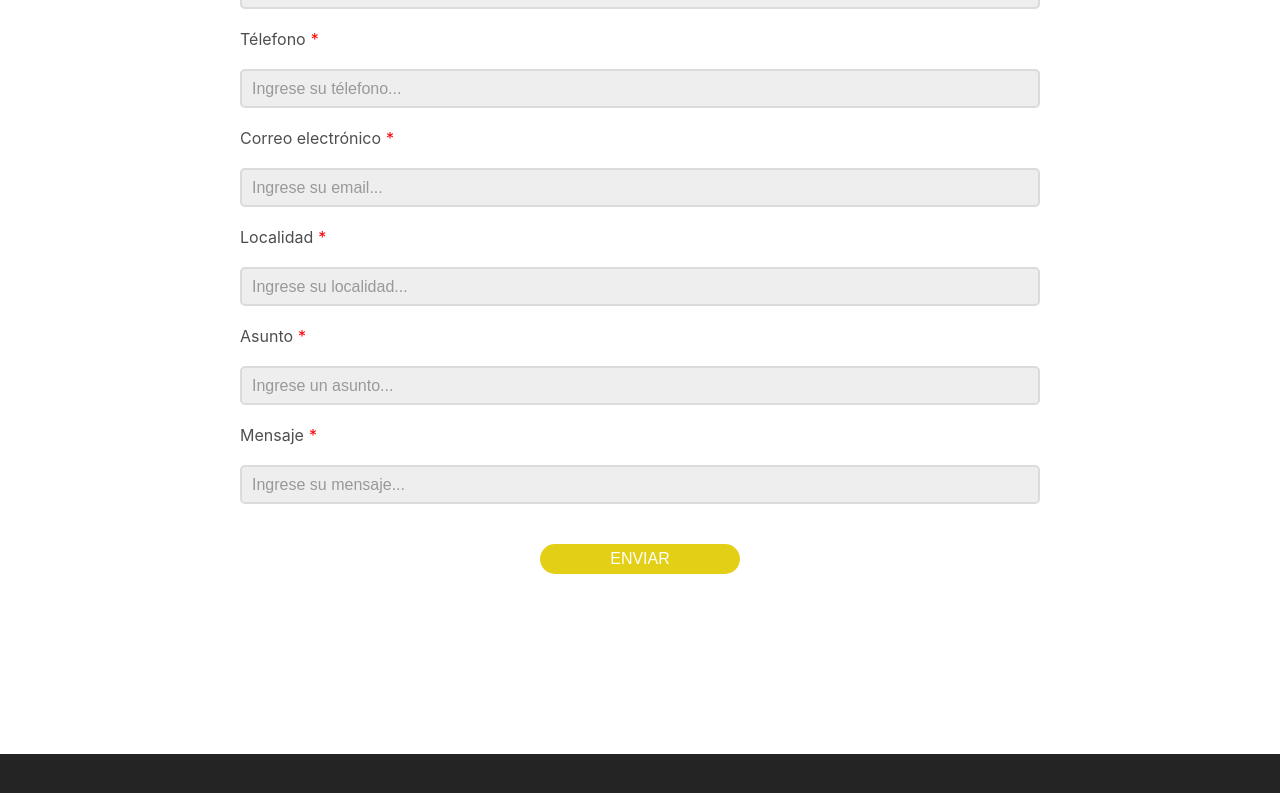
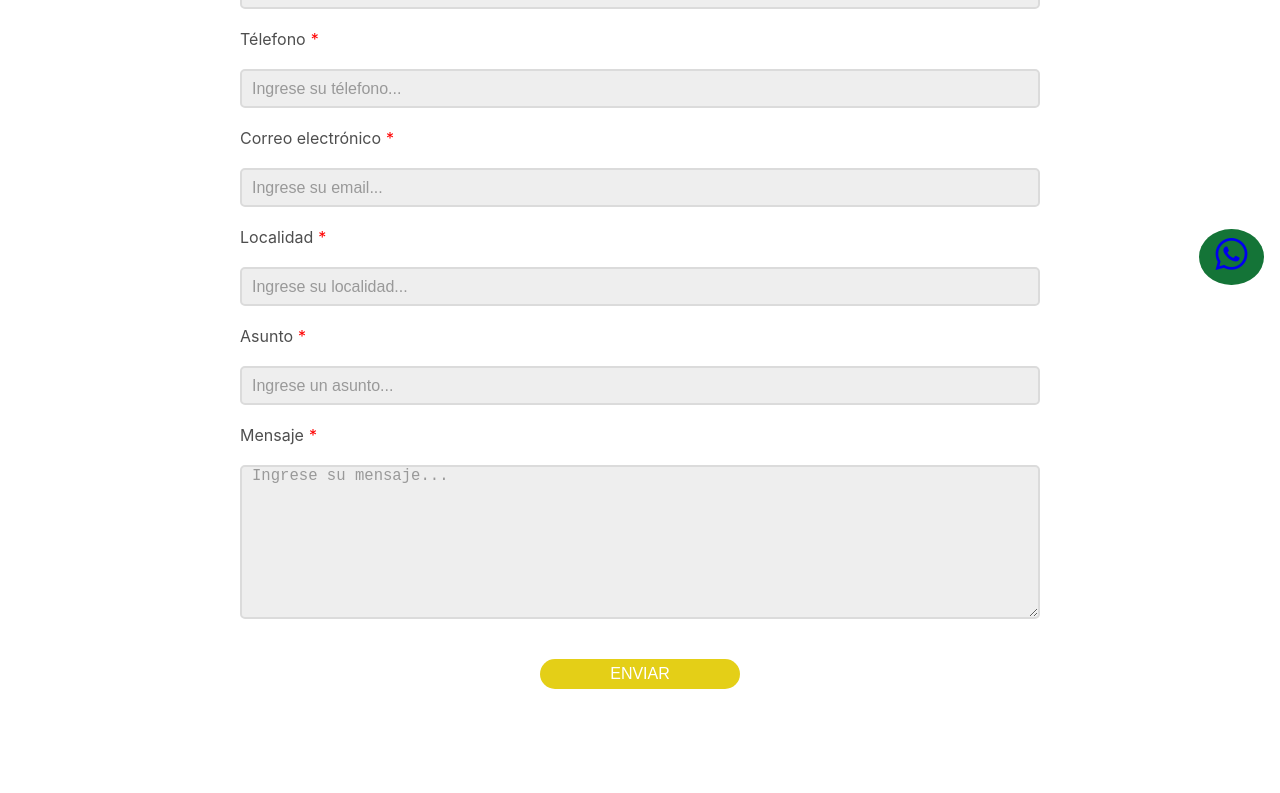
Before and after one commit to VicLara22/Slow-Fire, a React (Vite) app: page /contact in a window 1280 px wide. Shown: the part 451-1244 px from the top of the page. Built offline with nearby package versions, Linux system fonts and the light colour scheme.

Commit message:
[frontend] Add bottom whatsapp, Uodate FormContact textarea

```diff
--- a/src/components/Footer/Footer.jsx
+++ b/src/components/Footer/Footer.jsx
@@ -4,8 +4,20 @@ import style from './Footer.module.css';
 function Footer() {
     return (
         <footer >
+
             <div className={style.containerText}>
-            <h1>Copyright © 2023 SLOW FIRE</h1>
+                <h1>Copyright © 2023 SLOW FIRE</h1>
+                <div className={style.whatsapp}>
+                    <a
+                        target="_blanck"
+                        href="https://api.whatsapp.com/send?phone=541169962751"
+                    >
+                        <i class="bi bi-whatsapp"></i>
+                    </a>
+
+                </div>
+                <p className={style.msj}>Envianos un mensaje</p>
+
             </div>
         </footer>
     )
--- a/src/components/Footer/Footer.module.css
+++ b/src/components/Footer/Footer.module.css
@@ -14,3 +14,65 @@ footer{
     color: white;
     font-size: 1em;
 }
+
+.whatsapp {
+    position: fixed;
+    display: flex;
+    background-color: #147437;
+    border-radius: 100%;
+    right: 0;
+    bottom: 4em;
+    padding: 0.9em;
+    padding-top: 5px;
+    margin-right: 1em;
+    transition: background-color 0.8s;
+}
+
+.msj{
+    display: none;
+    opacity: 0;
+    width: 150px;
+    height: 20px;
+    position: fixed;
+    display: flex;
+    background-color: #f7f7f7;
+    border-radius: 20px 0px 20px 20px;
+    right: 0;
+    bottom: 2em;
+    padding: 1.2em;
+    padding-top: 0px;
+    margin-right: 5em;
+    font-size: 1em;
+    border: 1px solid black;
+    transition: opacity  0.8s;
+}
+
+.whatsapp:hover{
+    cursor: pointer;
+    background-color: #25D366;
+}
+
+.whatsapp:hover + .msj {
+    display: block;
+    opacity: 1;
+}
+
+.whatsapp a {
+    margin-top: 1px;
+    margin-left: 2px;
+    margin-right: 2px;
+    margin-bottom: -3px;
+}
+
+.whatsapp i{
+    font-size: 2em;
+}
+
+@media(max-width: 800px) {
+    .msj{
+        height: 15px;
+        padding-top: 5px;
+
+    }
+
+}
--- a/src/components/Form/FormContact.jsx
+++ b/src/components/Form/FormContact.jsx
@@ -108,7 +108,7 @@ function FormContact() {
                 )}
                 <label>Télefono <span>*</span></label>
                 <input
-                    type='numero'
+                    type='number'
                     name='phone'
                     value={value.phone}
                     onChange={(e) => handleChange(e)}
@@ -159,8 +159,7 @@ function FormContact() {
                     <p className={style.error}>{errors.asunto}</p>
                 )}
                 <label>Mensaje <span>*</span></label>
-                <input
-                    type='textarea'
+                <textarea
                     name='message'
                     value={value.message}
                     onChange={(e) => handleChange(e)}
--- a/src/components/Form/FormContact.module.css
+++ b/src/components/Form/FormContact.module.css
@@ -31,6 +31,15 @@ input {
     border: 2px solid rgb(219, 219, 219);
     border-radius: 5px;
     font-size: 1em;
+    padding-left: 10px;
+}
+textarea{
+    height: 150px;
+    background-color: rgb(238, 238, 238);
+    color: black;
+    border: 2px solid rgb(219, 219, 219);
+    border-radius: 5px;
+    font-size: 1.2em;
     padding-left: 10px;
 }
 
@@ -74,6 +83,11 @@ input.error{
     transition: 0.4s;
 }
 
+textarea.error{
+    border: 1px solid red;
+    transition: 0.4s;
+}
+
 .inputField::placeholder {
     font-size: 1em;
     color: rgb(153, 153, 153);
```
